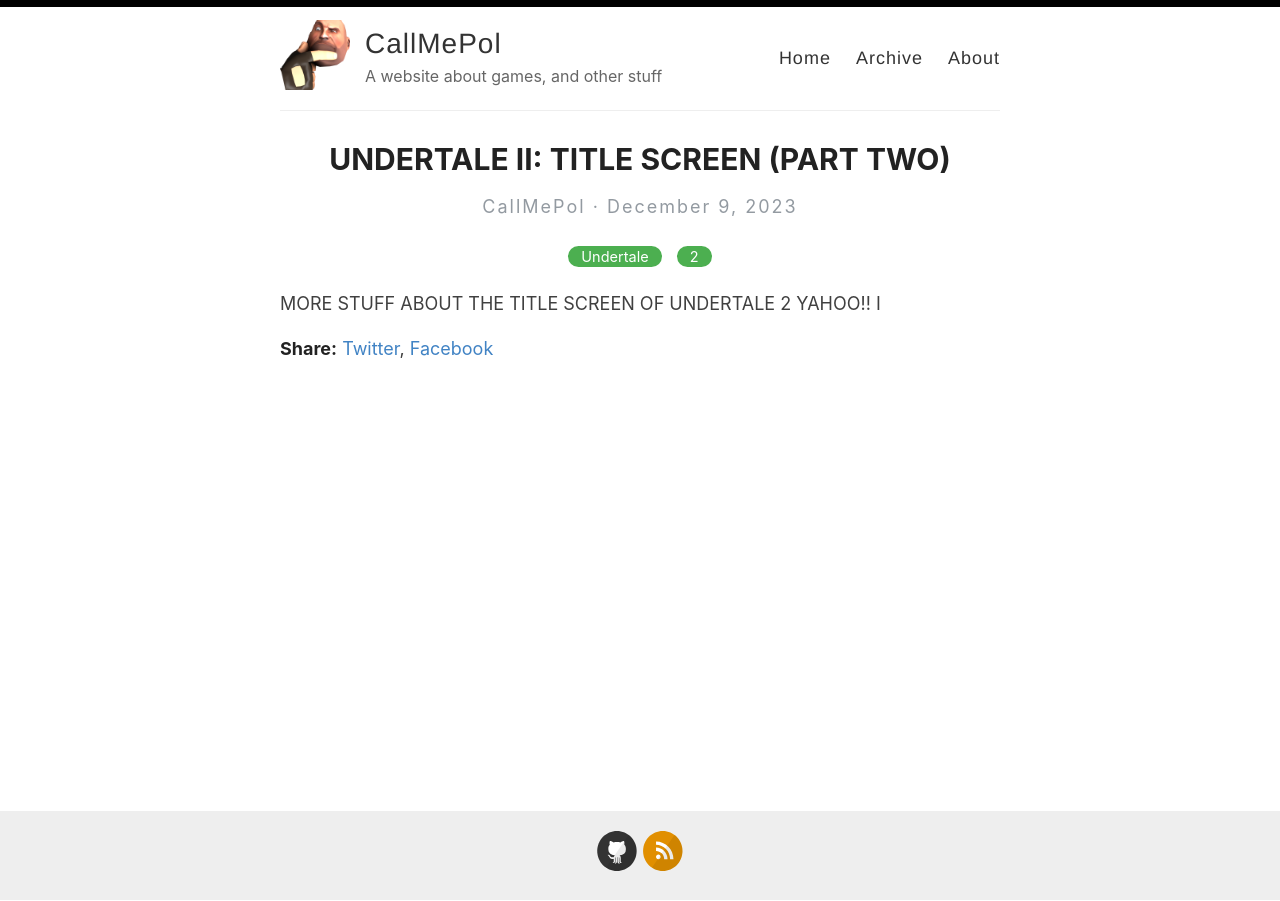
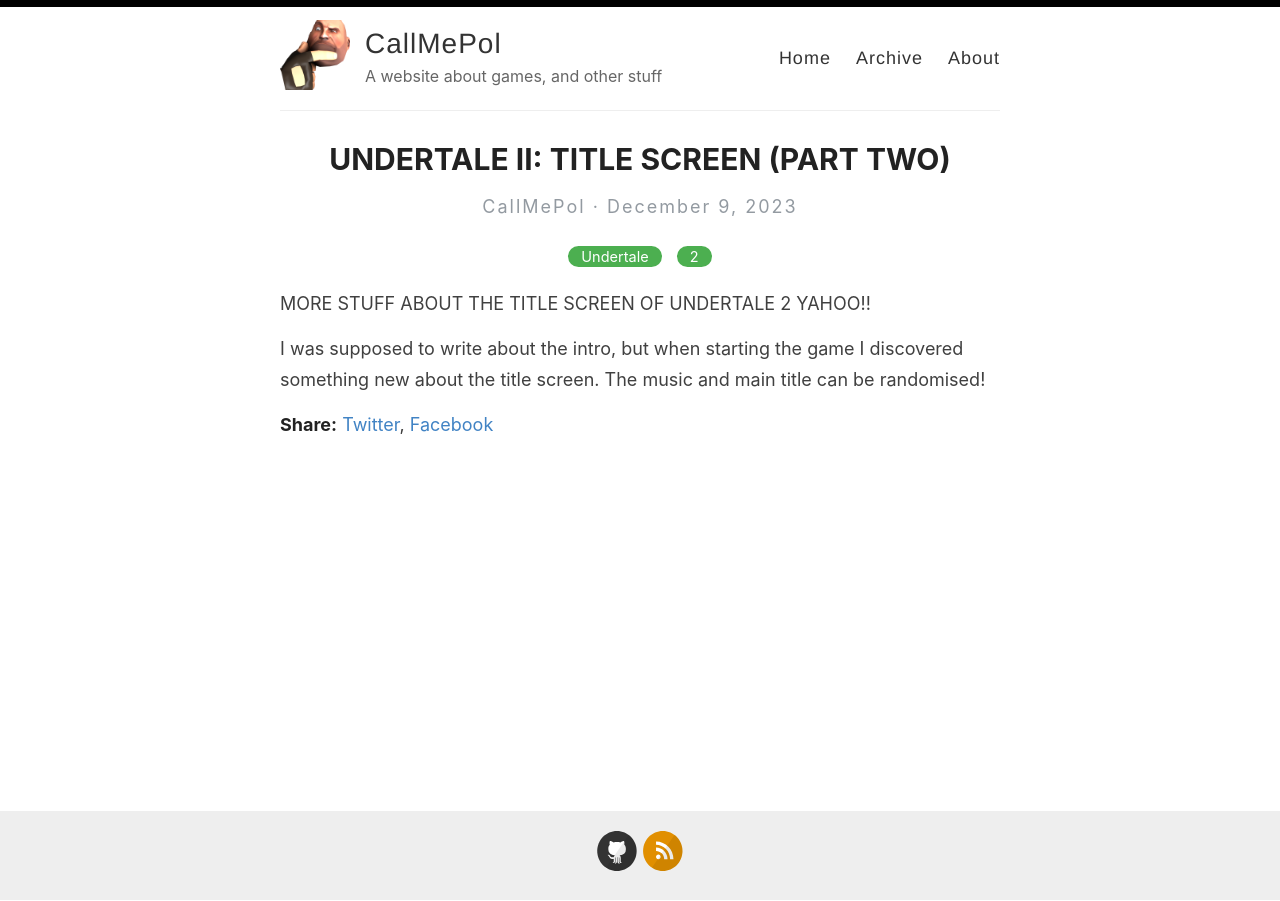
Before and after one commit to poleve540/CallMePol, a Jekyll site: the page built from _posts/2023-12-09-Undertale2-Title2.md, in a window 1280 px wide. Built offline with Jekyll 4.4.1, drawn with Linux system fonts in a browser that asks for light colours.

Commit message:
_posts/2023-12-09-Undertale2-Title2.md updated from https://stackedit.io/

```diff
--- a/_posts/2023-12-09-Undertale2-Title2.md
+++ b/_posts/2023-12-09-Undertale2-Title2.md
@@ -3,7 +3,10 @@
 title: 'UNDERTALE II: TITLE SCREEN (PART TWO)'
 categories: Undertale 2
 ---
-MORE STUFF ABOUT THE TITLE SCREEN OF UNDERTALE 2 YAHOO!! I
+MORE STUFF ABOUT THE TITLE SCREEN OF UNDERTALE 2 YAHOO!!
+
+I was supposed to write about the intro, but when starting the game I discovered something new about the title screen. The music and main title can be randomised!
+
 <!--stackedit_data:
-eyJoaXN0b3J5IjpbMTg2NTE4ODgxMV19
+eyJoaXN0b3J5IjpbMjY3MjkyNjE4XX0=
 -->
```
